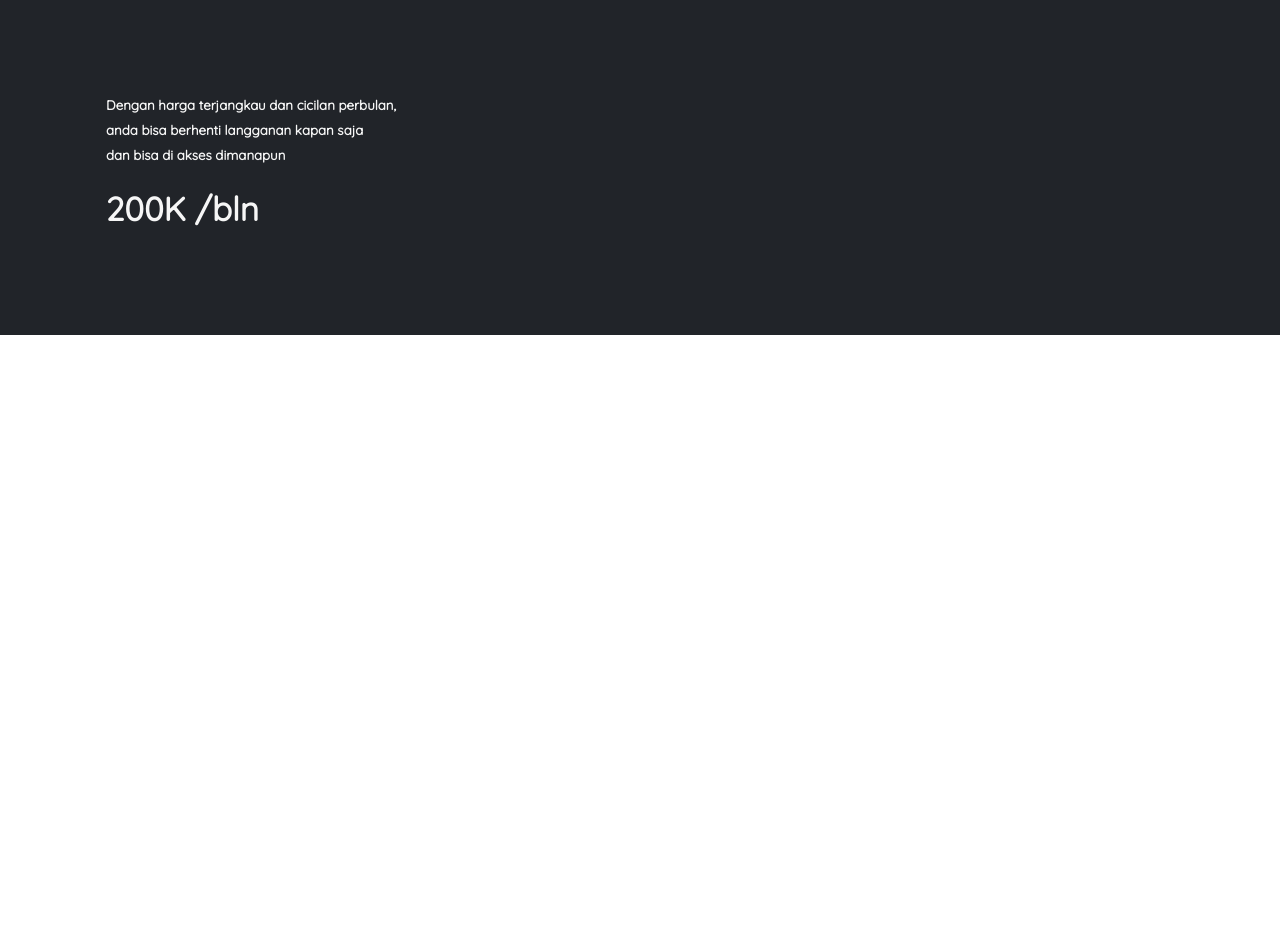
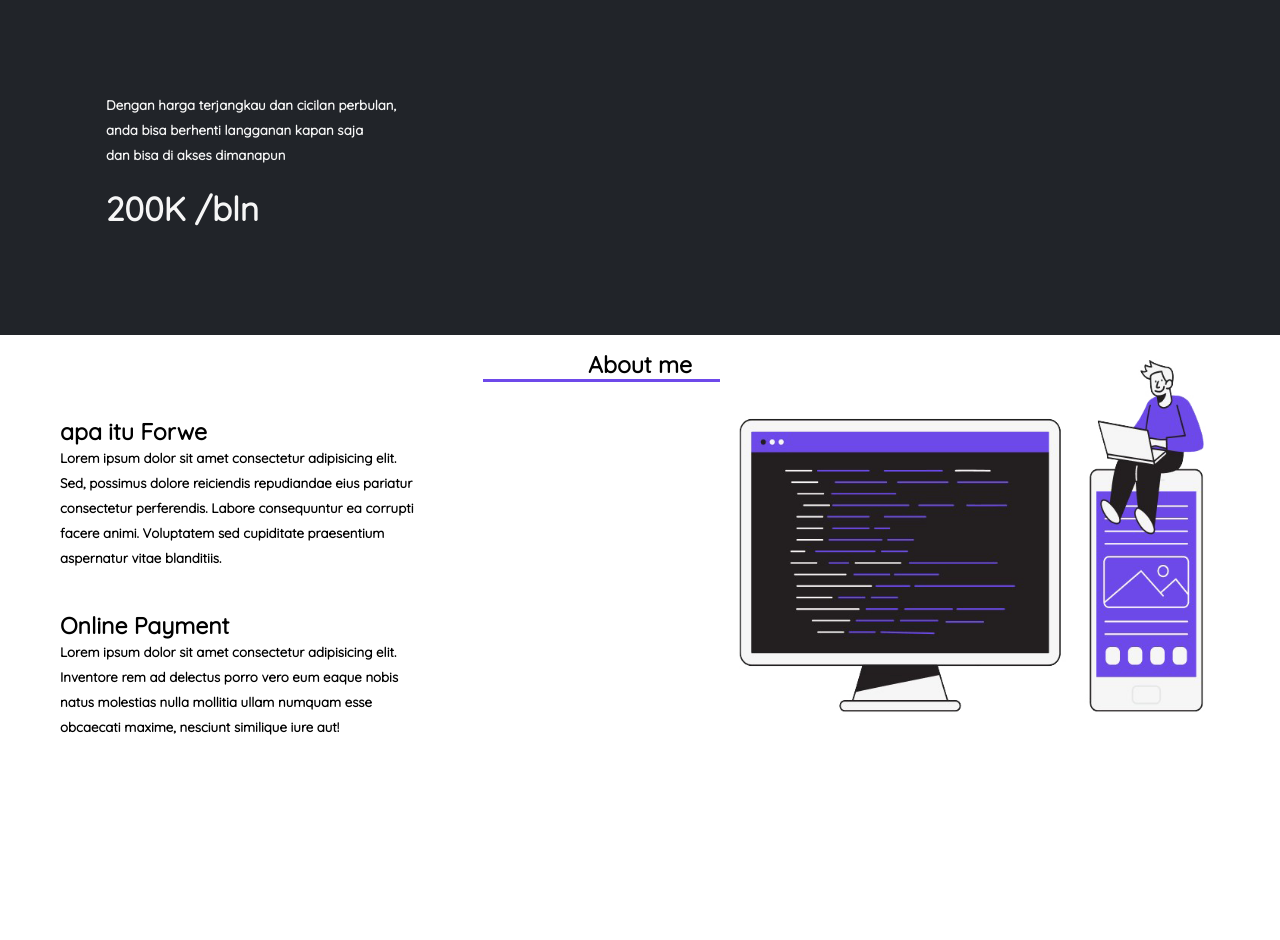
Before and after one commit to AdhenLeo/Tugas-7, a plain HTML site: page index.html in a window 1280 px wide. Shown: the part 1357-2297 px from the top of the page. Before the commit the page ends 1692 px from the top, so only its background shows below. Drawn offline with Linux system fonts and the light colour scheme.

Commit message:
menambahkan about me

```diff
--- a/index.html
+++ b/index.html
@@ -66,6 +66,23 @@
                 <h3>200K /bln</h3>
             </article>
         </div>
+        <!-- about -->
+        <div class="sr">
+            <h4>About me</h4>
+        </div>
+        <div class="about">
+            <div class="in">
+                <div class="me">
+                    <h4>apa itu Forwe</h4>
+                    <h5>Lorem ipsum dolor sit amet consectetur adipisicing elit. Sed, possimus dolore reiciendis repudiandae eius pariatur consectetur perferendis. Labore consequuntur ea corrupti facere animi. Voluptatem sed cupiditate praesentium aspernatur vitae blanditiis.</h5>
+                </div> <br>
+                <div class="me">
+                    <h4>Online Payment</h4>
+                    <h5>Lorem ipsum dolor sit amet consectetur adipisicing elit. Inventore rem ad delectus porro vero eum eaque nobis natus molestias nulla mollitia ullam numquam esse obcaecati maxime, nesciunt similique iure aut!</h5>
+                </div>
+            </div>
+            <img class="aside" src="IMG/monitor2.jpg" alt="">
+        </div>
     </main>
 </body>
 </html>
--- a/style.css
+++ b/style.css
@@ -105,3 +105,16 @@ h3{
     font-weight: bold;
     font-size: 33px;
 }
+.about{
+    padding: 0px 60px 200px;
+}
+.me{
+    margin-top: 20px;
+    max-width: 70%;
+
+}
+.about img{
+    float: right;
+    max-width: 500px;
+    margin-top: -50px;
+}
```
